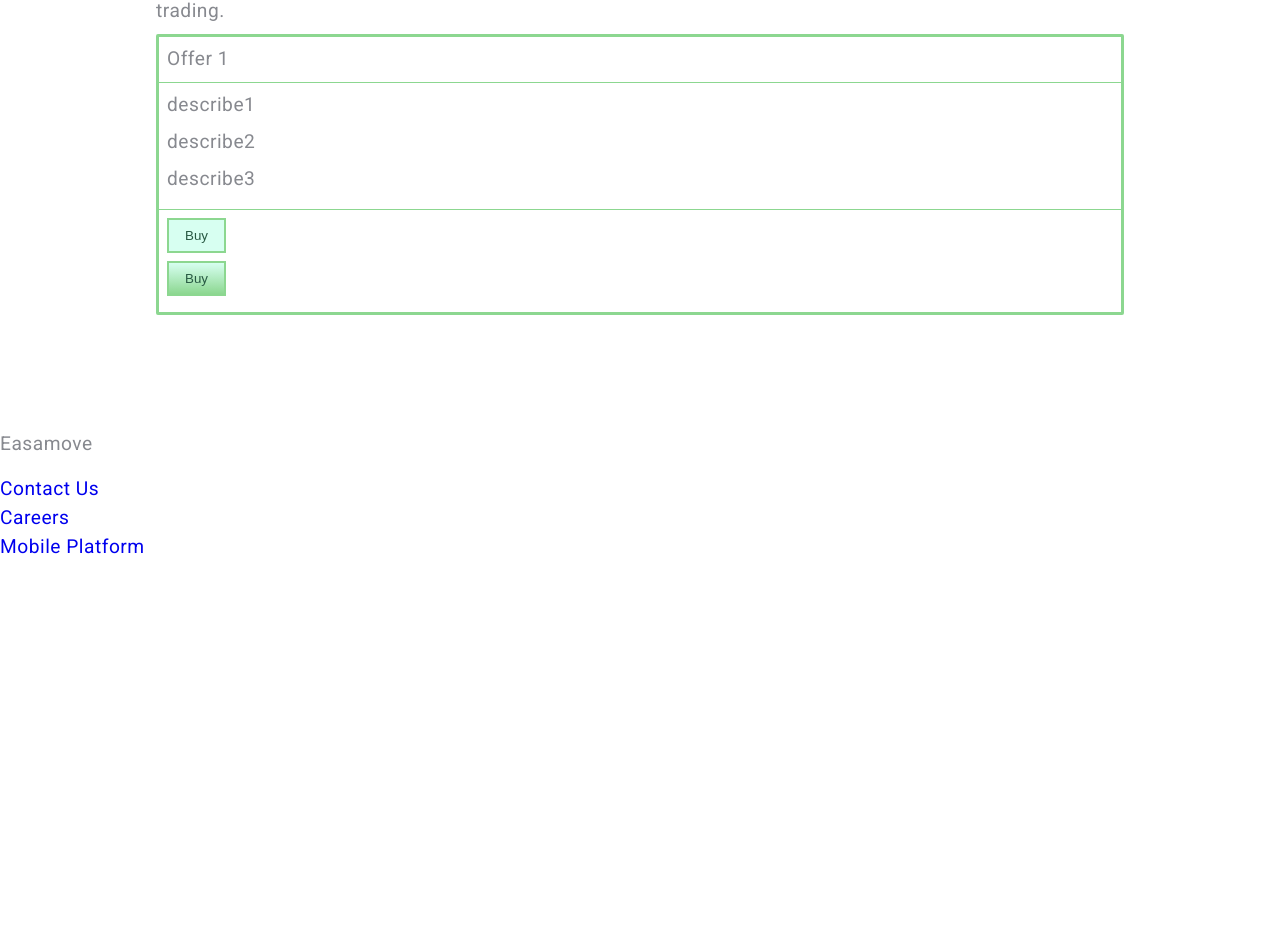
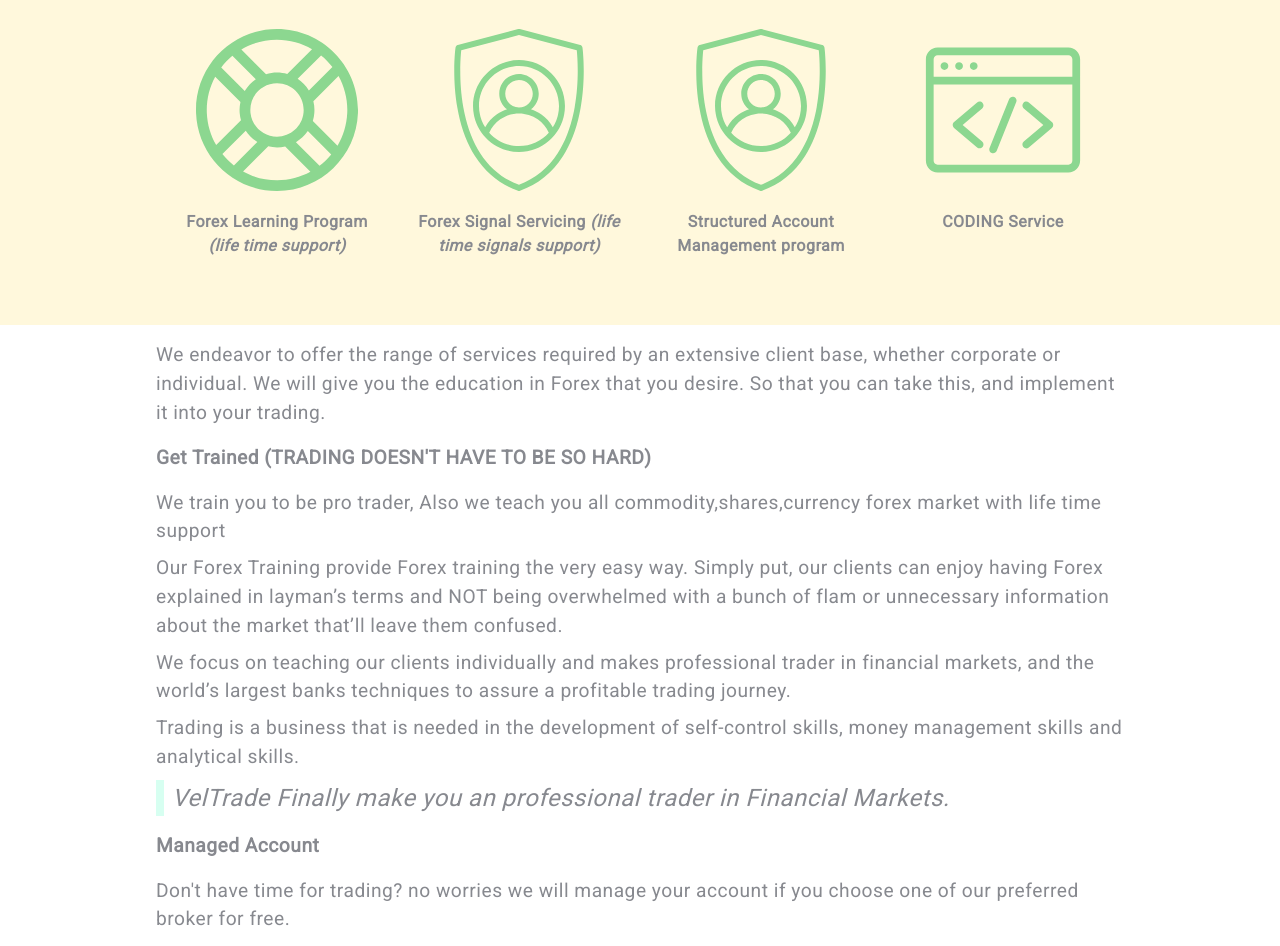
Before and after one commit to ArunHub/arunhub.github.io, a plain HTML site: page veltrade/index.html in a window 1280 px wide. Shown: the part 649-1595 px from the top of the page. Before the commit the page ends 1210 px from the top, so only its background shows below. Drawn offline with Linux system fonts and the light colour scheme.

Commit message:
add principles images and css work

```diff
--- a/veltrade/index.html
+++ b/veltrade/index.html
@@ -26,7 +26,7 @@
 <div>
       <header>
           <div class="container header__firstpart">
-              <h1>
+              <h1 class="logo">
                 <a href="">
                   <img src="images/logo.png" alt="Veltrade logo - Forex-Trading-in-Chennai">
                 </a>
@@ -50,15 +50,66 @@
 
                           </nav>
       </header>
-      <main class="container">
-        <h2>About us</h2>
+      <main>
+        <div class="container">
+          <h2>About us</h2>
 
-        <p>VelTrade is one of the Service provider in forex training program and Signal services across the globe. We are into from 2014 with providing effective and innovative servicing to all Traders.
-        We have been trading the financial markets using exclusively supply and demand imbalances, a proprietary strategy developed by our self over the years which helps locate in any market turning points where professional and institutional traders are planning their trades.
-        What We DO </p>
+          <p>VelTrade is one of the Service provider in forex training program and Signal services across the globe. We are into from 2014 with providing effective and innovative servicing to all Traders.
+          We have been trading the financial markets using exclusively supply and demand imbalances, a proprietary strategy developed by our self over the years which helps locate in any market turning points where professional and institutional traders are planning their trades.
+          What We DO </p>
+        </div>
 
-<p>With four principal areas of business: Forex Learning Program,Forex Signal Servicing,Structured  Account Management program ,CODING Service., we endeavor to offer the range of services required by an extensive client base, whether corporate or individual.</p>
-<p>We will give you the education in Forex that you desire. So that you can take this, and implement it into your trading.</p>
+<div class="fourprinciples">
+<div class="container">
+  <h3>four principal areas of business</h3>
+
+  <div class="row">
+    <div class="col col-3">
+      <figure>
+        <img src="images/lifetime-support.svg" alt="" />
+      </figure>
+        <figcaption>Forex Learning Program <em>(life time support)</em></figcaption>
+    </div>
+
+    <div class="col col-3">
+      <figure>
+        <img src="images/account-management.svg" alt="" />
+      </figure>
+        <figcaption>Forex Signal Servicing <em>(life time signals support)</em></figcaption>
+    </div>
+
+    <div class="col col-3">
+      <figure>
+        <img src="images/account-management.svg" alt="" />
+      </figure>
+        <figcaption>Structured  Account Management program</figcaption>
+    </div>
+
+    <div class="col col-3">
+      <figure>
+        <img src="images/coding.svg" alt="" />
+      </figure>
+        <figcaption>CODING Service</figcaption>
+    </div>
+  </div>
+</div>
+</div>
+
+<div class="container">
+  <p>We endeavor to offer the range of services required by an extensive client base, whether corporate or individual. We will give you the education in Forex that you desire. So that you can take this, and implement it into your trading.</p>
+
+  <h4>Get Trained (TRADING  DOESN'T HAVE TO BE SO HARD)</h4>
+  <p>We train you to be pro trader, Also we teach you all commodity,shares,currency forex market with life time support</p>
+  <p>Our Forex Training provide Forex training the very easy way. Simply put, our clients can enjoy having Forex explained in layman’s terms and NOT being overwhelmed with a bunch of flam or unnecessary information about the market that’ll leave them confused.</p>
+  <p>We focus on teaching our clients individually and makes professional trader in financial markets, and the world’s largest banks techniques to assure a profitable trading journey.</p>
+  <p>Trading is a business that is needed in the development of self-control skills, money management skills and analytical skills.</p>
+  <blockquote>VelTrade Finally make you an professional trader in Financial Markets.</blockquote>
+    <h4>Managed Account</h4>
+  <p>Don't have time for trading? no worries we will manage your account if you choose one of our preferred broker for free.</p>
+  <h4>Signal services</h4>
+  <p>Receive our signals straight into your mailbox or access it on our  telegram channel, pay monthly to make more than 500 to 600 pips and get upto 6 signals daily.</p>
+
+
   <div class="board">
     <div class="board__head">
       <h4>Offer 1</h4>
@@ -73,20 +124,10 @@
       <button class="btn btn__sec">Buy</button>
     </div>
   </div>
+</div>
       </main>
       <footer>
-          <div class="container-fluid">
-              <div class="row blockone">
-                  <div class="col-md-15 col-sm-4">
-                      <h5>Easamove</h5>
-                      <ul class="list-unstyled">
-                          <li><a href="#">Contact Us</a></li>
-                          <li><a href="#">Careers</a></li>
-                          <li><a href="#">Mobile Platform</a></li>
-                      </ul>
-                  </div>
-              </div>
-          </div>
+
       </footer>
 </div>
 <a id="bullbear" href="#">bullbear</a>
--- a/veltrade/scss/vel.scss
+++ b/veltrade/scss/vel.scss
@@ -29,7 +29,7 @@ time, mark, audio, video {
 	padding: 0;
 	border: 0;
 	font-size: 100%;
-	font: inherit;
+	// font: inherit;
 	vertical-align: baseline;
 }
 /* HTML5 display-role reset for older browsers */
@@ -61,7 +61,12 @@ table {
 }
 
 a {
-  text-decoration: none
+  text-decoration: none;
+}
+
+img{
+	max-width: 100%;
+  width: 100%;
 }
 
 h1,h2,h3,h4,h5,h6{
@@ -75,8 +80,37 @@ h2{
 	color: $color1;
 }
 
+h3{
+	font-size:2rem;
+	text-transform:capitalize;
+	letter-spacing:-1.5px;
+	color: $color1;
+}
+
 p{
 	margin:0 0 0.5rem 0;
+}
+
+figcaption{
+	font-weight:bold;
+	font-size:1rem;
+}
+
+blockquote{
+	position: relative;
+	padding:0 0 0 1rem;
+  height: 100%;
+  font-size: 1.5rem;
+  font-style: italic;
+
+	&:before{
+		content: "";
+		position: absolute;
+		left: 0;
+		width: 0.5rem;
+		height: inherit;
+		background:$color4;
+	}
 }
 
 /* custom styling */
@@ -94,6 +128,14 @@ header{
 
 	.header__firstpart{
 
+	}
+
+	.logo{
+		a{
+			display: block;
+		  width: 100px;
+		  height: 100px;
+		}
 	}
 }
 
@@ -117,6 +159,29 @@ nav{
 
 main{
 	height:100vh;
+}
+
+.fourprinciples{
+	padding: 2rem 0;
+	background: cornsilk;
+}
+
+.row{
+	display:flex;
+	flex-wrap:wrap;
+	align-items:stretch;
+
+
+	.col{
+		flex: 0 0 25%;
+		padding: 1em;
+  	text-align: center;
+
+  		figure{
+  			width: 80%;
+  			margin:0 auto 10px;
+  		}
+	}
 }
 
 #bullbear{
```
Also changed, not shown: veltrade/css/vel.css, veltrade/images/account-management.svg (added), veltrade/images/coding.svg (added), veltrade/images/lifetime-support.svg (added), 1 other file.
